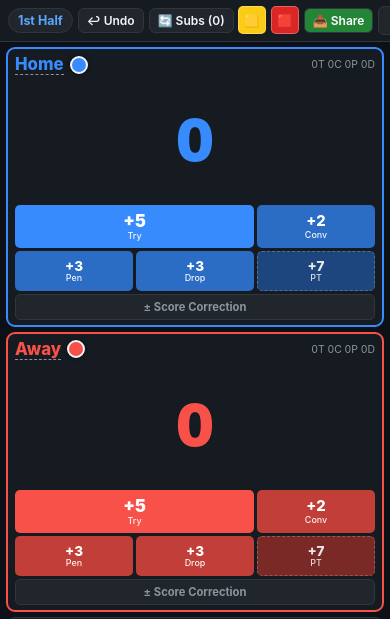
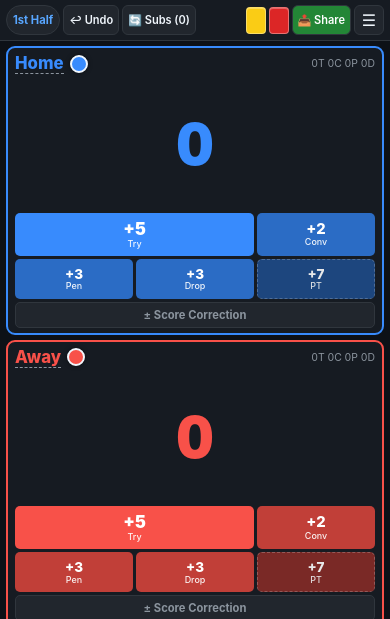
Before and after one commit to gfswd/rugby-scoreboard, a plain HTML site: page index.html in a window 390 px wide. Shown: the top 619 px of the page. Drawn offline with Linux system fonts and the light colour scheme.

Commit message:
Add files via upload
Was genau behoben wurde
Android-Viewport-Fix (syncViewportHeight + flex: 0 0 auto):

100dvh wurde durch height: var(--app-height, 100%) ersetzt und synchronisiert sich beim Start, nach pageshow, visibilitychange, visualViewport.resize sowie mit kurzen Verzögerungen (150 ms / 500 ms) automatisch auf die tatsächlich sichtbare Höhe (ohne bei geöffneter Tastatur zu springen).

Im Hochformat bekommt das untere .center-panel jetzt flex: 0 0 auto (inkl. etwas Abstand nach unten zur Gestenleiste), während Home und Away sich den restlichen Platz mit flex: 1 1 0 teilen. Dadurch können die roten Karten und Match Notes & Incidents nicht mehr abgeschnitten werden.

Header für Android & iOS begradigt:

Einheitliche Button-Höhe (30 px), kompaktere Abstände ab ≤ 440 px Breite und fest geschütztes ☰ (flex-shrink: 0), sodass alle 7 Elemente sauber auf 360 px Breite passen.

Die beiden Vollbild-Karten-Buttons (Gelb/Rot) sind jetzt schlanke, klare Karten-Rechtecke (22 × 28 px bzw. 20 × 27 px auf schmalen Displays) ohne doppeltes Emoji-Kästchen.

```diff
--- a/index.html
+++ b/index.html
@@ -34,12 +34,20 @@
       --card-red: #da3633;
     }
     * { box-sizing: border-box; margin: 0; padding: 0; }
-    html, body {
+    html {
+      background-color: var(--bg);
+      height: 100%;
+      width: 100%;
+      overflow: hidden;
+    }
+    body {
       background-color: var(--bg);
       color: var(--text);
       font-family: -apple-system, BlinkMacSystemFont, "Segoe UI", Roboto, Helvetica, Arial, sans-serif;
       height: 100%;
-      height: 100dvh;
+      height: var(--app-height, 100%);
+      max-height: 100%;
+      width: 100%;
       overflow: hidden;
       display: flex;
       flex-direction: column;
@@ -110,39 +118,60 @@
     header {
       background: var(--card-bg);
       border-bottom: 1px solid var(--border);
-      padding: calc(4px + env(safe-area-inset-top, 0px)) max(8px, env(safe-area-inset-right, 0px)) 4px max(8px, env(safe-area-inset-left, 0px));
+      padding: calc(5px + env(safe-area-inset-top, 0px)) max(6px, env(safe-area-inset-right, 0px)) 5px max(6px, env(safe-area-inset-left, 0px));
       display: flex;
       justify-content: space-between;
       align-items: center;
       flex-shrink: 0;
       gap: 4px;
-      height: calc(42px + env(safe-area-inset-top, 0px));
+      width: 100%;
+      min-height: calc(40px + env(safe-area-inset-top, 0px));
+      overflow: hidden;
     }
     .header-left, .header-right {
       display: flex;
       align-items: center;
-      gap: 5px;
+      gap: 4px;
+      min-width: 0;
     }
     .period-badge {
-      background: #21262d; border: 1px solid var(--border); padding: 4px 9px;
-      border-radius: 14px; font-weight: bold; font-size: 0.78rem; cursor: pointer;
-      color: #58a6ff; white-space: nowrap;
+      background: #21262d; border: 1px solid var(--border); padding: 0 8px;
+      height: 30px; display: inline-flex; align-items: center; justify-content: center;
+      border-radius: 15px; font-weight: 700; font-size: 0.74rem; cursor: pointer;
+      color: #58a6ff; white-space: nowrap; flex-shrink: 0;
     }
     .btn-header {
       background: #21262d; border: 1px solid var(--border); color: var(--text);
       padding: 4px 8px; border-radius: 6px; font-size: 0.75rem; font-weight: 600;
       white-space: nowrap;
     }
+    header .btn-header {
+      height: 30px; padding: 0 7px; font-size: 0.72rem;
+      display: inline-flex; align-items: center; justify-content: center;
+      flex-shrink: 0;
+    }
     .btn-show-card {
-      width: 28px; height: 28px; border-radius: 5px; border: 1px solid rgba(255,255,255,0.28);
-      display: flex; align-items: center; justify-content: center; font-size: 0.75rem;
-      font-weight: 900; flex-shrink: 0;
+      width: 22px; height: 28px; border-radius: 4px; border: 1.5px solid rgba(255,255,255,0.35);
+      display: inline-flex; align-items: center; justify-content: center;
+      flex-shrink: 0; box-shadow: inset 0 1px 0 rgba(255,255,255,0.28);
     }
     .btn-show-card.yellow { background: #facc15; color: #111827; }
     .btn-show-card.red { background: #dc2626; color: #ffffff; }
     .btn-menu {
       background: #21262d; border: 1px solid var(--border); color: #f0f6fc;
-      font-size: 1.15rem; padding: 2px 9px; border-radius: 6px; line-height: 1.2;
+      font-size: 1.05rem; width: 32px; height: 30px; padding: 0; border-radius: 6px;
+      display: inline-flex; align-items: center; justify-content: center; flex-shrink: 0;
+    }
+    @media (max-width: 440px) {
+      header { gap: 3px; }
+      .header-left, .header-right { gap: 3px; }
+      .period-badge { padding: 0 6px; font-size: 0.7rem; }
+      header .btn-header { padding: 0 5px; font-size: 0.69rem; }
+      .btn-show-card { width: 20px; height: 27px; }
+      .btn-menu { width: 30px; height: 30px; font-size: 1rem; }
+    }
+    @media (max-width: 355px) {
+      .hdr-txt-xs { display: none; }
     }
 
     /* === MAIN SCOREBOARD CONTAINER === */
@@ -170,11 +199,11 @@
       flex-direction: column;
       overflow: hidden;
       gap: 5px;
-      padding: 5px max(6px, env(safe-area-inset-right, 0px)) calc(5px + env(safe-area-inset-bottom, 0px)) max(6px, env(safe-area-inset-left, 0px));
-    }
-    body.mode-portrait .team-panel.home, body.mode-auto.is-portrait .team-panel.home { order: 1; flex: 1.2; min-height: 0; }
-    body.mode-portrait .team-panel.away, body.mode-auto.is-portrait .team-panel.away { order: 2; flex: 1.2; min-height: 0; }
-    body.mode-portrait .center-panel, body.mode-auto.is-portrait .center-panel { order: 3; flex: 0.95; min-height: 0; }
+      padding: 5px max(6px, env(safe-area-inset-right, 0px)) max(8px, env(safe-area-inset-bottom, 8px)) max(6px, env(safe-area-inset-left, 0px));
+    }
+    body.mode-portrait .team-panel.home, body.mode-auto.is-portrait .team-panel.home { order: 1; flex: 1 1 0; min-height: 0; }
+    body.mode-portrait .team-panel.away, body.mode-auto.is-portrait .team-panel.away { order: 2; flex: 1 1 0; min-height: 0; }
+    body.mode-portrait .center-panel, body.mode-auto.is-portrait .center-panel { order: 3; flex: 0 0 auto; min-height: auto; overflow: visible; }
 
     /* === TEAM PANELS === */
     .team-panel {
@@ -628,14 +657,14 @@
   <header>
     <div class="header-left">
       <button class="period-badge" id="periodBtn" onclick="togglePeriod()">1st Half</button>
-      <button class="btn-header" onclick="undoLast()">↩ Undo</button>
-      <button class="btn-header adult-only" onclick="openSubsModal()">🔄 Subs (<span id="activeTimersCount">0</span>)</button>
+      <button class="btn-header" onclick="undoLast()" title="Undo Last Action">↩<span class="hdr-txt-xs">&nbsp;Undo</span></button>
+      <button class="btn-header adult-only" onclick="openSubsModal()" title="Substitutions & Cards">🔄<span class="hdr-txt-xs">&nbsp;Subs</span>&nbsp;(<span id="activeTimersCount">0</span>)</button>
     </div>
     <div class="header-right">
-      <button class="btn-show-card yellow" onclick="showFullscreenCard('yellow')" title="Show Fullscreen Yellow Card">🟨</button>
-      <button class="btn-show-card red" onclick="showFullscreenCard('red')" title="Show Fullscreen Red Card">🟥</button>
-      <button class="btn-header" style="background:#238636; color:#fff;" onclick="openShareModal()">📤 Share</button>
-      <button class="btn-menu" onclick="openDrawer()" title="Menu">☰</button>
+      <button class="btn-show-card yellow" onclick="showFullscreenCard('yellow')" title="Show Fullscreen Yellow Card" aria-label="Show Fullscreen Yellow Card"></button>
+      <button class="btn-show-card red" onclick="showFullscreenCard('red')" title="Show Fullscreen Red Card" aria-label="Show Fullscreen Red Card"></button>
+      <button class="btn-header" style="background:#238636; color:#fff;" onclick="openShareModal()" title="Share Match Report">📤<span class="hdr-txt-xs">&nbsp;Share</span></button>
+      <button class="btn-menu" onclick="openDrawer()" title="Menu" aria-label="Menu">☰</button>
     </div>
   </header>
 
@@ -3403,8 +3432,42 @@
       }
     }
 
-    window.addEventListener('resize', () => { if (state.layoutMode === 'auto') applyLayoutMode(); });
-    window.addEventListener('orientationchange', () => { setTimeout(applyLayoutMode, 80); });
+    function isTextInputFocused() {
+      const el = document.activeElement;
+      if (!el) return false;
+      const tag = el.tagName;
+      return tag === 'INPUT' || tag === 'TEXTAREA' || tag === 'SELECT';
+    }
+
+    function syncViewportHeight() {
+      if (isTextInputFocused()) return;
+      const ih = window.innerHeight || document.documentElement.clientHeight;
+      const vvh = window.visualViewport ? window.visualViewport.height : ih;
+      const h = Math.floor(Math.min(ih, vvh));
+      if (h > 200) {
+        document.documentElement.style.setProperty('--app-height', `${h}px`);
+      }
+    }
+
+    window.addEventListener('resize', () => {
+      syncViewportHeight();
+      if (state.layoutMode === 'auto') applyLayoutMode();
+    });
+    if (window.visualViewport) {
+      window.visualViewport.addEventListener('resize', syncViewportHeight);
+    }
+    window.addEventListener('orientationchange', () => {
+      setTimeout(() => {
+        syncViewportHeight();
+        applyLayoutMode();
+      }, 120);
+      setTimeout(syncViewportHeight, 350);
+    });
+    window.addEventListener('pageshow', () => {
+      syncViewportHeight();
+      setTimeout(syncViewportHeight, 150);
+      setTimeout(syncViewportHeight, 450);
+    });
 
     let wakeLock = null;
     async function requestWakeLock() {
@@ -3432,6 +3495,7 @@
     document.addEventListener('visibilitychange', () => {
       if (document.visibilityState === 'visible') {
         setTimeout(() => {
+          syncViewportHeight();
           applyLayoutMode();
           updateInstallButtonVisibility();
           if (swRegistration) swRegistration.update().catch(() => {});
@@ -3474,12 +3538,15 @@
       () => openCardIssueModal('away', 'yellow_review')
     );
 
+    syncViewportHeight();
     applyViewMode();
     applyLayoutMode();
     loadStateFromStorage();
     render();
     requestWakeLock();
     updateInstallButtonVisibility();
+    setTimeout(() => { syncViewportHeight(); if (state.layoutMode === 'auto') applyLayoutMode(); }, 150);
+    setTimeout(() => { syncViewportHeight(); if (state.layoutMode === 'auto') applyLayoutMode(); }, 500);
   </script>
 </body>
 </html>
--- a/sw.js
+++ b/sw.js
@@ -1,4 +1,4 @@
-const CACHE_NAME = 'rugby-scoreboard-v4';
+const CACHE_NAME = 'rugby-scoreboard-v5';
 const ASSETS = [
   './',
   './index.html',
```
